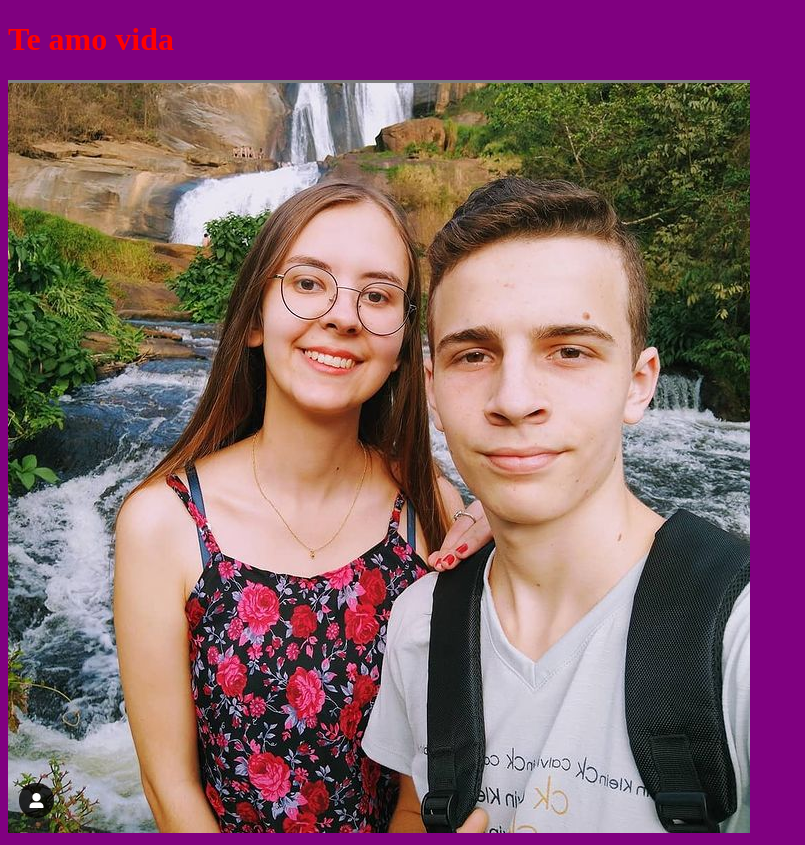
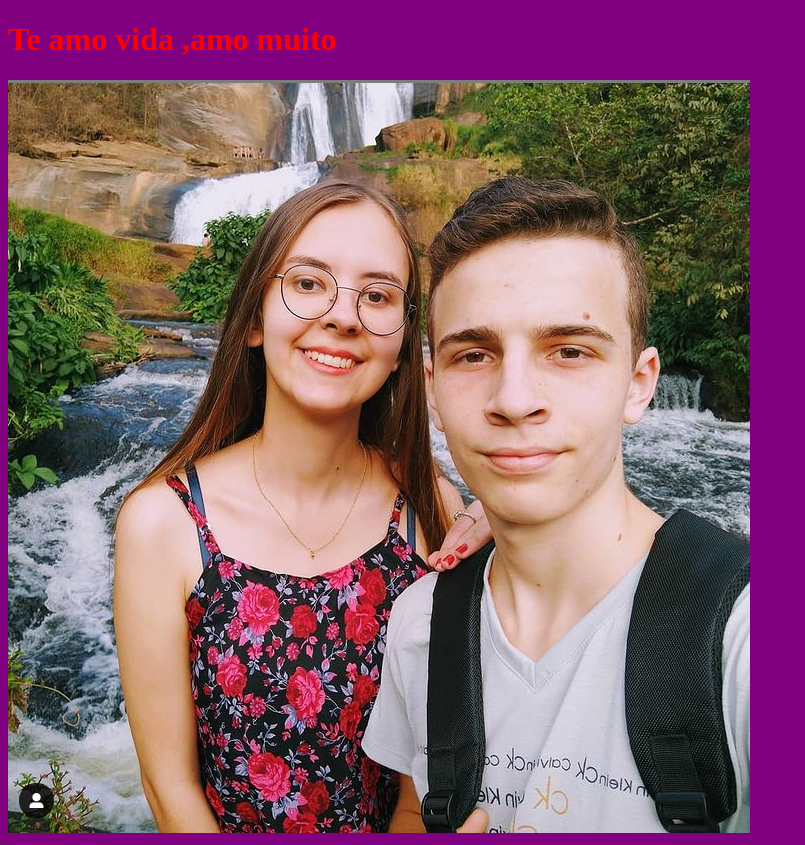
Before and after one commit to Vert3004/vert, a plain HTML site: page index.html in a window 1280 px wide. Shown: the whole page, without its empty margins (0-805 px from the left). Drawn offline with Linux system fonts and the light colour scheme.

Commit message:
Update index.html

```diff
--- a/index.html
+++ b/index.html
@@ -7,7 +7,7 @@
   <body bgcolor="purple">
 
     <font color=red>
-    <h1>Te amo vida</h1>
+    <h1>Te amo vida ,amo muito</h1>
 </font>
     <img src="oi.png" alt="">
   </body>
```
